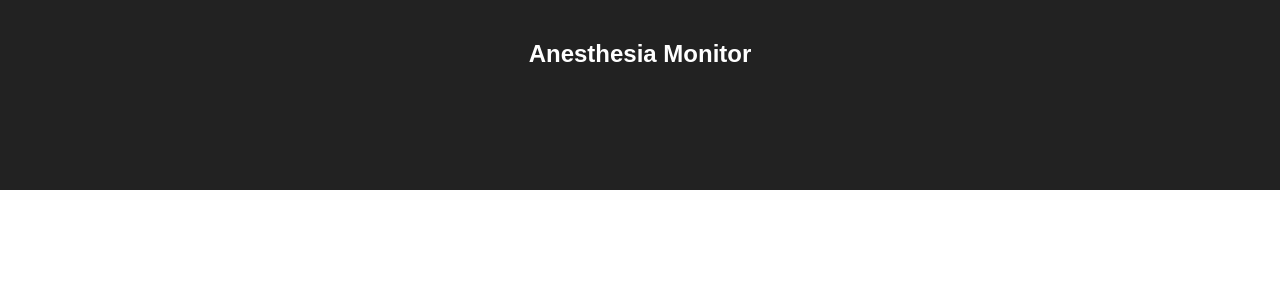
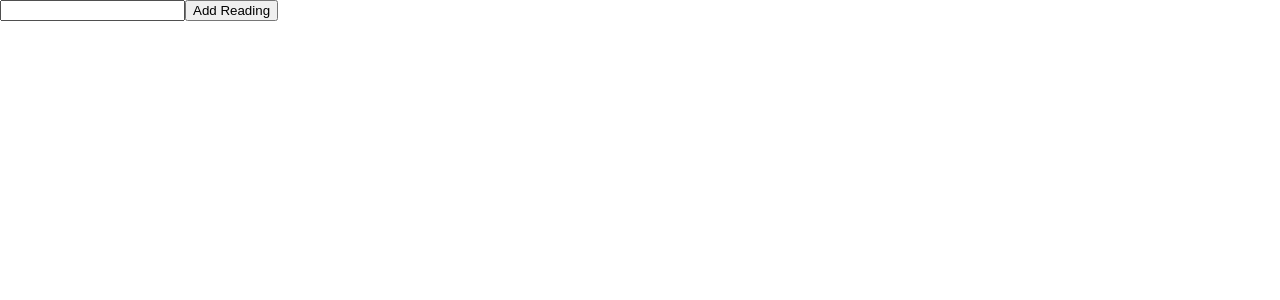
Before and after one commit to gprocell927/anesthesia-app, a React (Create React App) app in the folder anesthesia-monitor/: page / in a window 1280 px wide. Shown: the top 300 px of the page. Built offline with nearby package versions, Linux system fonts and the light colour scheme.

Commit message:
Renders input field and submit button to page

```diff
--- /dev/null
+++ b/anesthesia-monitor/src/components/AddReadingForm.js
@@ -0,0 +1,20 @@
+import React from 'react'
+
+
+let AddReadingForm = ({ handleSubmit }) => {
+  let input
+
+  return (
+    <section>
+      <form onSubmit={ (e) => {
+        e.preventDefault()
+        handleSubmit(input.value)
+      }}>
+        <input ref={ node => { input = node }} />
+        <button>Add Reading</button>
+      </form>
+    </section>
+  )
+}
+
+export default AddReadingForm
--- /dev/null
+++ b/anesthesia-monitor/src/components/App.js
@@ -0,0 +1,12 @@
+import React, { Component } from 'react'
+import AddReadingForm from '../containers/AddReadingFormContainer'
+
+const App = () => {
+  return (
+    <section>
+      <AddReadingForm />
+    </section>
+  )
+}
+
+export default App
--- /dev/null
+++ b/anesthesia-monitor/src/containers/AddReadingFormContainer.js
@@ -0,0 +1,18 @@
+import { connect } from 'react-redux'
+import { addReading } from '../actions'
+import AddReadingForm from '../components/AddReadingForm'
+
+const mapStateToProps = (state) => {
+  return { readings: state.readings }
+}
+
+const mapDispatchToProps=(dispatch) => {
+   return {
+     handleSubmit: (text, id) => {
+       dispatch(addReading(text, id))
+     }
+   }
+ }
+
+
+export default connect(mapStateToProps, mapDispatchToProps)(AddReadingForm)
--- a/anesthesia-monitor/src/index.js
+++ b/anesthesia-monitor/src/index.js
@@ -1,9 +1,16 @@
 import React from 'react';
 import ReactDOM from 'react-dom';
-import App from './App';
+import { Provider } from 'react-redux';
+import { createStore } from 'redux';
+import reducers from './reducers'
+import App from './components/App';
 import './index.css';
 
+let store = createStore(reducers)
+
 ReactDOM.render(
-  <App />,
+  <Provider store={ store }>
+  <App />
+  </Provider>,
   document.getElementById('root')
 );
```
